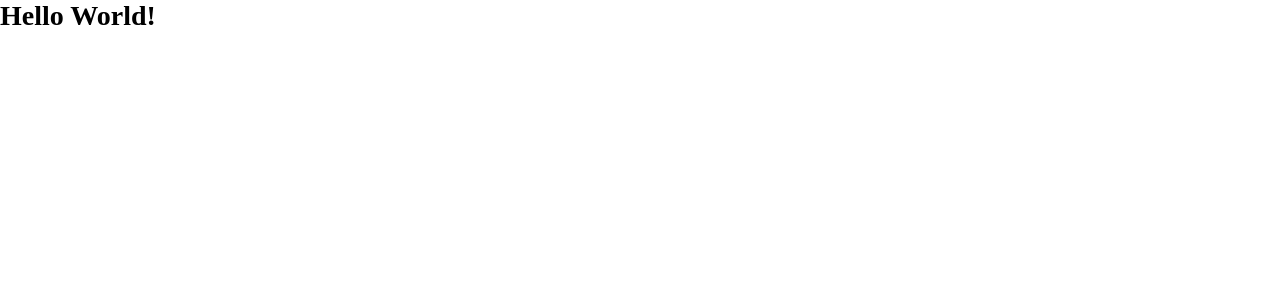
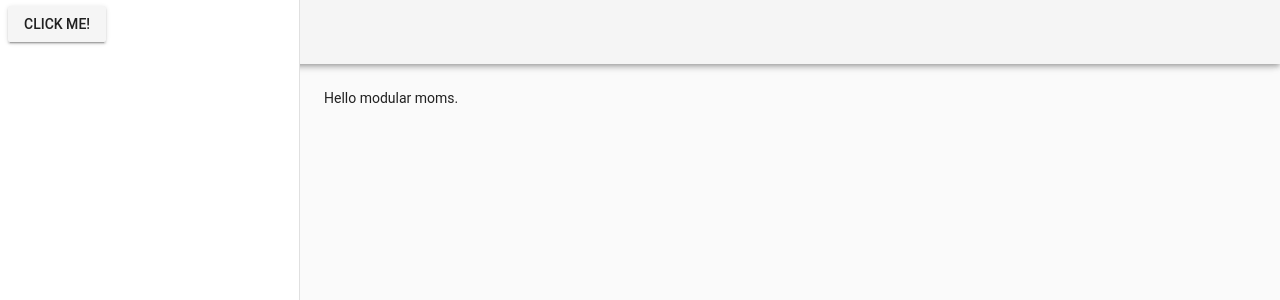
Before and after one commit to colonelpopcorn/colonelpopcorn.github.io, a Vue app: page / in a window 1280 px wide. Shown: the top 300 px of the page. Built offline with nearby package versions, Linux system fonts and the light colour scheme.

Commit message:
Man, why does HMR not work and suck with Parcel?

```diff
--- a/package.json
+++ b/package.json
@@ -6,7 +6,7 @@
   "author": "Jonathan Ling <jonathanling@shamrocksweb.com>",
   "license": "MIT",
   "scripts": {
-    "dev": "parcel index.html"
+    "dev": "parcel index.html --log-level 3 --port 1841"
   },
   "devDependencies": {
     "@vue/component-compiler-utils": "^2.2.0",
--- a/src/App.vue
+++ b/src/App.vue
@@ -1,16 +1,28 @@
 <template>
-  <div>
-    <h1>{{ testVal }}</h1>
-  </div>
+  <v-app>
+    <navigation-menu></navigation-menu>
+    <v-toolbar app></v-toolbar>
+    <v-content>
+      <v-container fluid>
+        <div>Hello modular moms.</div>
+
+      </v-container>
+    </v-content>
+    <v-footer app></v-footer>
+  </v-app>
 </template>
 
 <script lang="ts">
 import Vue from 'vue';
+import NavigationMenu from "./navigation/NavigationMenu.vue";
 export default Vue.extend({
   data: function() {
     return {
       testVal: "Hello World!"
     };
+  },
+  components: {
+    "navigation-menu": NavigationMenu
   }
 });
 </script>
--- a/src/app.ts
+++ b/src/app.ts
@@ -5,10 +5,11 @@ import 'material-design-icons-iconfont/dist/material-design-icons.css';
 
 import App from './App.vue';
 
-window.onload = () => {
-  Vue.use(Vuetify);
-  new Vue({
-    el: '#app',
-    render: h => h(App)
-  });
-};
+Vue.use(Vuetify);
+Vue.config.productionTip = false;
+new Vue({
+  el: '#app',
+  render: h => h(App)
+});
+
+console.log("SFDASGASRHEDTH!");
--- /dev/null
+++ b/src/navigation/NavigationMenu.vue
@@ -0,0 +1,19 @@
+<template>
+  <v-navigation-drawer v-model="drawer" app>
+    <v-btn @click.native="drawer = !drawer">Click me!</v-btn>
+  </v-navigation-drawer>
+</template>
+<script lang="ts">
+import Vue from 'vue';
+import Vuetify from 'vuetify';
+export default Vue.extend({
+  data() {
+    return {
+      drawer: true
+    };
+  },
+  methods: {
+
+  }
+});
+</script>
```
